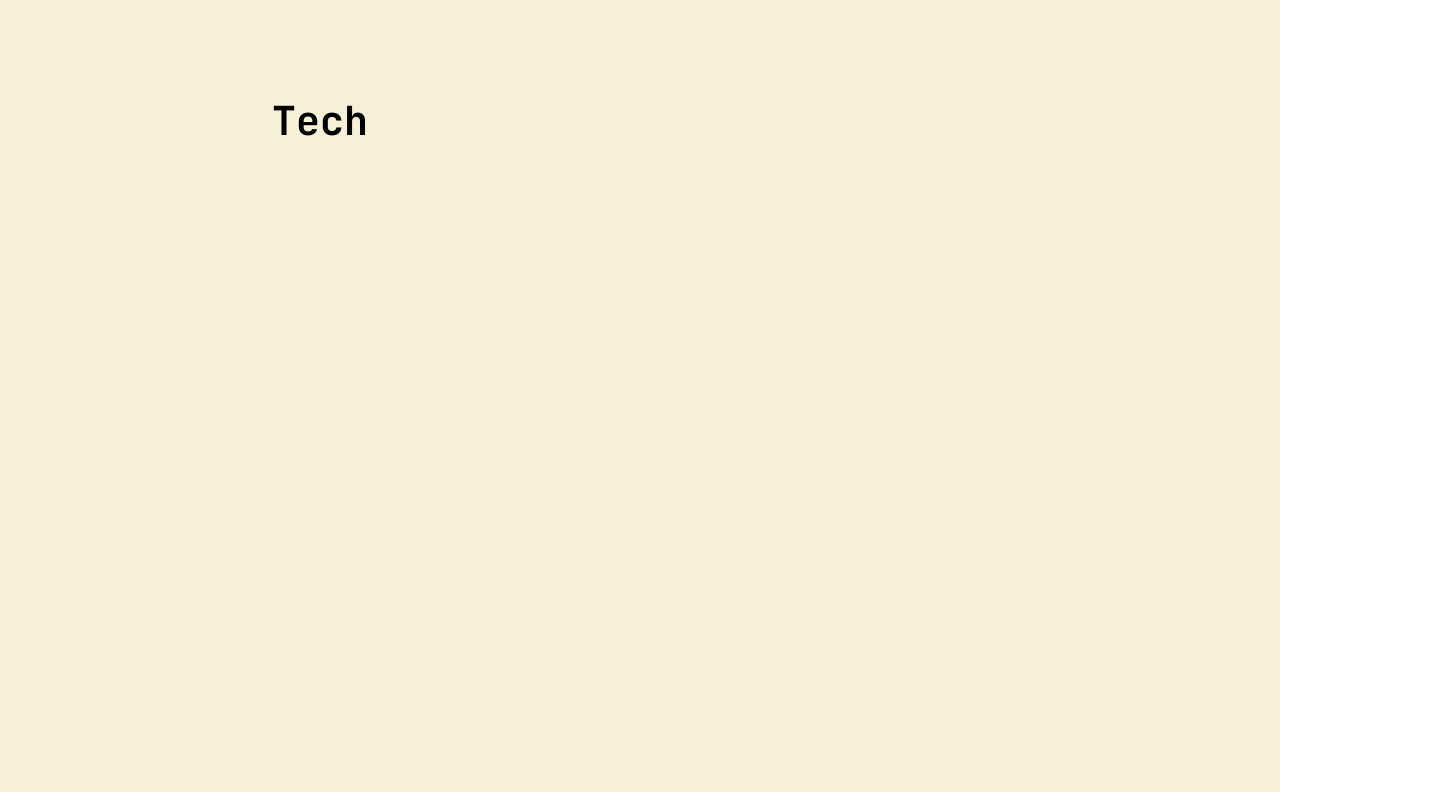
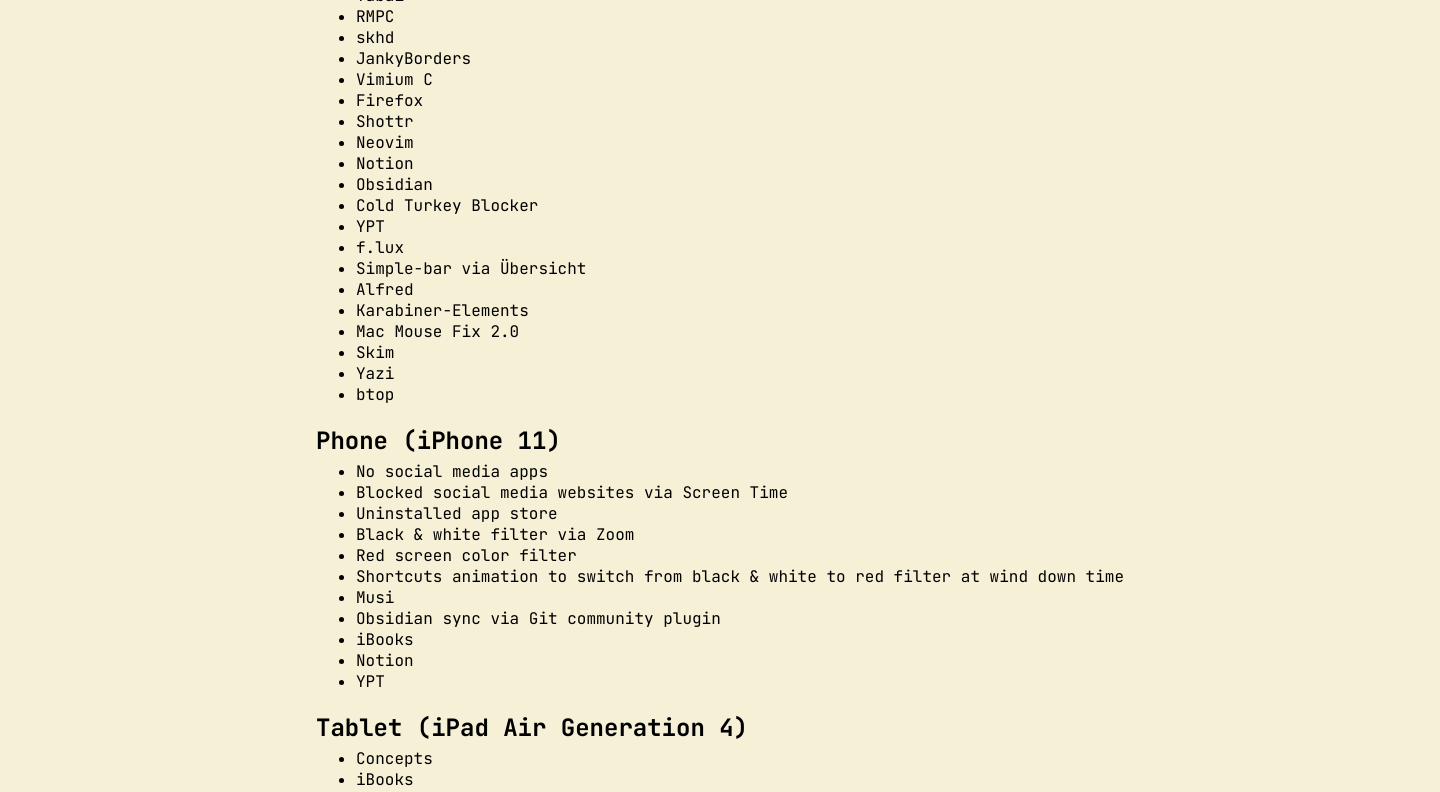
Before and after one commit to tonylam0/tonylam0.github.io, a React (Vite) app: page /tech in a window 1280 px wide. Shown: the top 792 px of the page, 1440 px wide, since content can reach past the window. Built offline with nearby package versions, Linux system fonts and the light colour scheme; a web font is replaced by a local one.

Commit message:
Added tech items

```diff
--- a/src/pages/Tech/Tech.jsx
+++ b/src/pages/Tech/Tech.jsx
@@ -1,12 +1,90 @@
-import PageTitle from '../../components/PageTitle/PageTitle'
 import styles from './Tech.module.css'
 
 const Tech = () => {
   return (
     <>
       <div className={styles.container}>
-        <PageTitle>Tech</PageTitle>
-      </div>
+        <div className={styles.content}>
+          <h1 className={styles.title}>Technology</h1>
+
+          <h2 className={styles.deviceName}>
+            Computer (MacBook Air M1)
+            {' '}
+            <a
+              href="https://github.com/tonylam0/dotfiles"
+              target="_blank"
+              rel="noopener noreferrer"
+            ><span className={styles.dotLink}>→ see dotfiles</span></a>
+          </h2>
+
+          <ul className={styles.list}>
+            <li className={styles.item}>Kitty</li>
+            <li className={styles.item}>User-made terminal commands via .zshrc file</li>
+            <li className={styles.item}>Yabai</li>
+            <li className={styles.item}>RMPC</li>
+            <li className={styles.item}>skhd</li>
+            <li className={styles.item}>JankyBorders</li>
+            <li className={styles.item}>Vimium C</li>
+            <li className={styles.item}>Firefox</li>
+            <li className={styles.item}>Shottr</li>
+            <li className={styles.item}>Neovim</li>
+            <li className={styles.item}>Notion</li>
+            <li className={styles.item}>Obsidian</li>
+            <li className={styles.item}>Cold Turkey Blocker</li>
+            <li className={styles.item}>YPT</li>
+            <li className={styles.item}>f.lux</li>
+            <li className={styles.item}>Simple-bar via Übersicht</li>
+            <li className={styles.item}>Alfred</li>
+            <li className={styles.item}>Karabiner-Elements</li>
+            <li className={styles.item}>Mac Mouse Fix 2.0</li>
+            <li className={styles.item}>Skim</li>
+            <li className={styles.item}>Yazi</li>
+            <li className={styles.item}>btop</li>
+          </ul>
+
+          <h2 className={styles.deviceName}>Phone (iPhone 11)</h2>
+          <ul className={styles.list}>
+            <li className={styles.item}>No social media apps</li>
+            <li className={styles.item}>Blocked social media websites via Screen Time</li>
+            <li className={styles.item}>Uninstalled app store</li>
+            <li className={styles.item}>Black & white filter via Zoom</li>
+            <li className={styles.item}>Red screen color filter</li>
+            <li className={styles.item}>Shortcuts animation to switch from black & white to red filter at wind down time</li>
+            <li className={styles.item}>Musi</li>
+            <li className={styles.item}>Obsidian sync via Git community plugin</li>
+            <li className={styles.item}>iBooks</li>
+            <li className={styles.item}>Notion</li>
+            <li className={styles.item}>YPT</li>
+          </ul>
+
+          <h2 className={styles.deviceName}>Tablet (iPad Air Generation 4)</h2>
+          <ul className={styles.list}>
+            <li className={styles.item}>Concepts</li>
+            <li className={styles.item}>iBooks</li>
+            <li className={styles.item}>Noteful</li>
+            <li className={styles.item}>Obsidian sync via Git community plugin</li>
+            <li className={styles.item}>Notion</li>
+            <li className={styles.item}>YPT</li>
+          </ul>
+
+          <h2 className={styles.deviceName}>E-reader (Kindle 11th Generation)</h2>
+          <ul className={styles.list}>
+            <li className={styles.item}>Jailbroken via WinterBreak</li>
+            <li className={styles.item}>KindleForge</li>
+            <li className={styles.item}>Koreader</li>
+            <li className={styles.item}>Toggle Ads</li>
+          </ul>
+
+
+          <h2 className={styles.deviceName}>Accessories</h2>
+          <ul className={styles.list}>
+            <li className={styles.item}>AirPods Pro Generation 1</li>
+            <li className={styles.item}>Sony XM4</li>
+            <li className={styles.item}>Daylight Therapy Lamp</li>
+          </ul>
+
+        </div>
+      </div >
     </>
   )
 }
--- a/src/pages/Tech/Tech.module.css
+++ b/src/pages/Tech/Tech.module.css
@@ -5,5 +5,35 @@
   display: flex;
   flex-direction: column;
   font-family: "Jetbrains Mono";
-  overflow: hidden;
+  justify-content: center;
+  align-items: center;
+  overflow: auto;
+  padding: 80px;
 }
+
+.title {
+  text-align: left;
+  font-size: 40px;
+  margin-top: 0;
+}
+
+
+.deviceName {
+  margin-bottom: 5px;
+}
+
+.list {
+  margin: 0;
+}
+
+.dotLink {
+  opacity: 50%;
+  cursor: pointer;
+  display: inline-block;
+  transition: transform 0.3s ease, opacity 0.3s ease;
+}
+
+.dotLink:hover {
+  opacity: 70%;
+  transform: translate(10px, 0px);
+}
```
